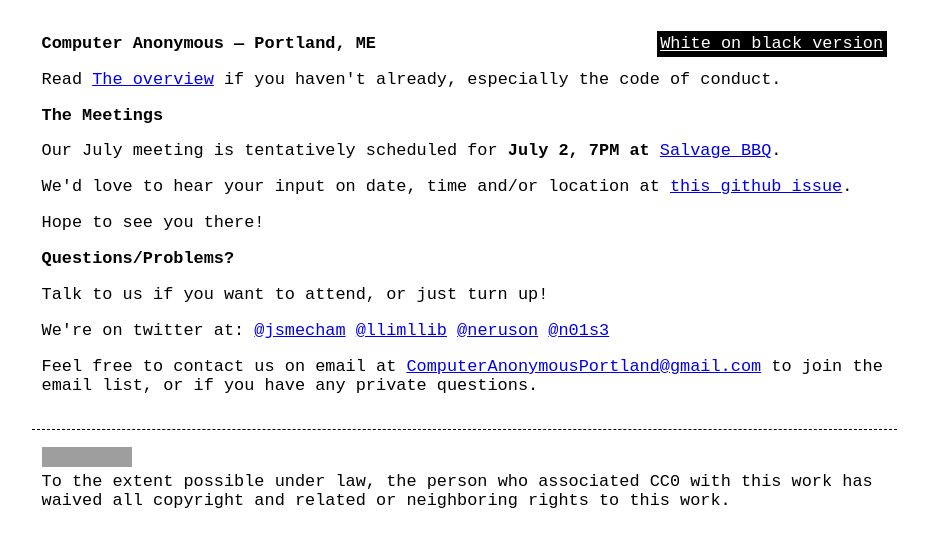
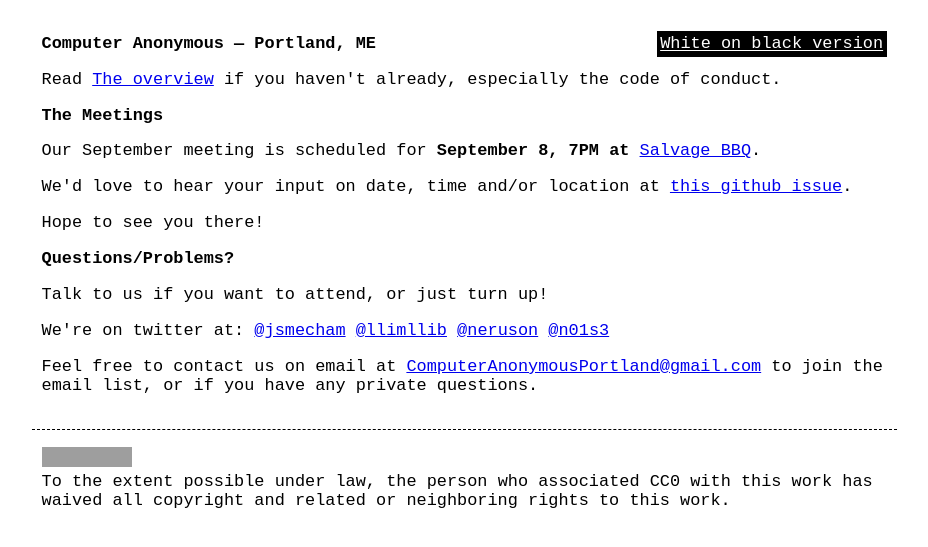
Before and after one commit to computeranonymous/computer, a Jekyll site: the page built from us_portland.html, in a window 1280 px wide. Shown: the top 547 px of the page, without its empty margins (176-1104 px from the left). Built offline with Jekyll 4.4.1, drawn with Linux system fonts in a browser that asks for light colours; grey boxes are pictures that could not be loaded.

Commit message:
September us_portland

```diff
--- a/us_portland.html
+++ b/us_portland.html
@@ -8,9 +8,9 @@
 
 <h3>The Meetings</h3>
 
-<p>Our July meeting is tentatively scheduled for <b>July 2, 7PM at</b> <a href="http://salvagebbq.com/">Salvage BBQ</a>.
+<p>Our September meeting is scheduled for <b>September 8, 7PM at</b> <a href="http://salvagebbq.com/">Salvage BBQ</a>.
 
-<p>We'd love to hear your input on date, time and/or location at <a href="https://github.com/llimllib/computer/issues/9">this github issue</a>.
+<p>We'd love to hear your input on date, time and/or location at <a href="https://github.com/llimllib/computer/issues/11">this github issue</a>.
 
 <p>Hope to see you there!
 
```
